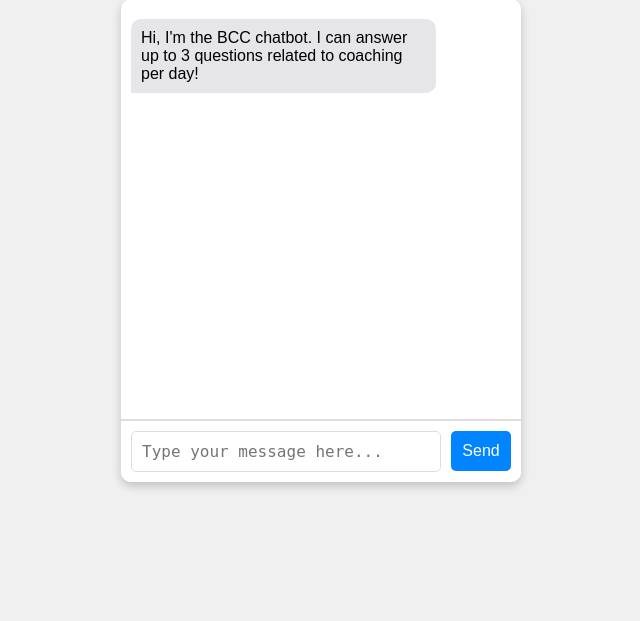
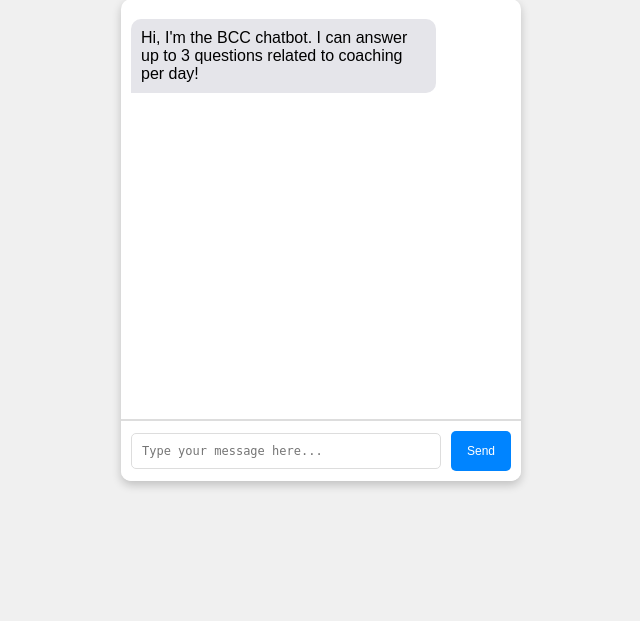
Before and after one commit to hjum84/bcc4, a Flask app: page /index in a window 1280 px wide. Shown: the part 160-781 px from the top of the page, without its empty margins (319-959 px from the left). Run offline with Flask 3, Linux system fonts and the light colour scheme.

Commit message:
style.css updated for smaller font size

```diff
--- a/static/styles.css
+++ b/static/styles.css
@@ -75,7 +75,7 @@ body {
 textarea#userInput {
     flex: 1;  /* Takes available horizontal space */
     padding: 10px;
-    font-size: 16px;
+    font-size: 12px;
     border: 1px solid #ddd;
     border-radius: 5px;
     overflow: hidden;  /* Hide scrollbars */
@@ -89,7 +89,7 @@ textarea#userInput {
     margin-left: 10px;  /* Space between textarea and button */
     width: 60px;
     height: 40px;
-    font-size: 16px;
+    font-size: 12px;
     cursor: pointer;
     border: none;
     background-color: #0084ff;
```
